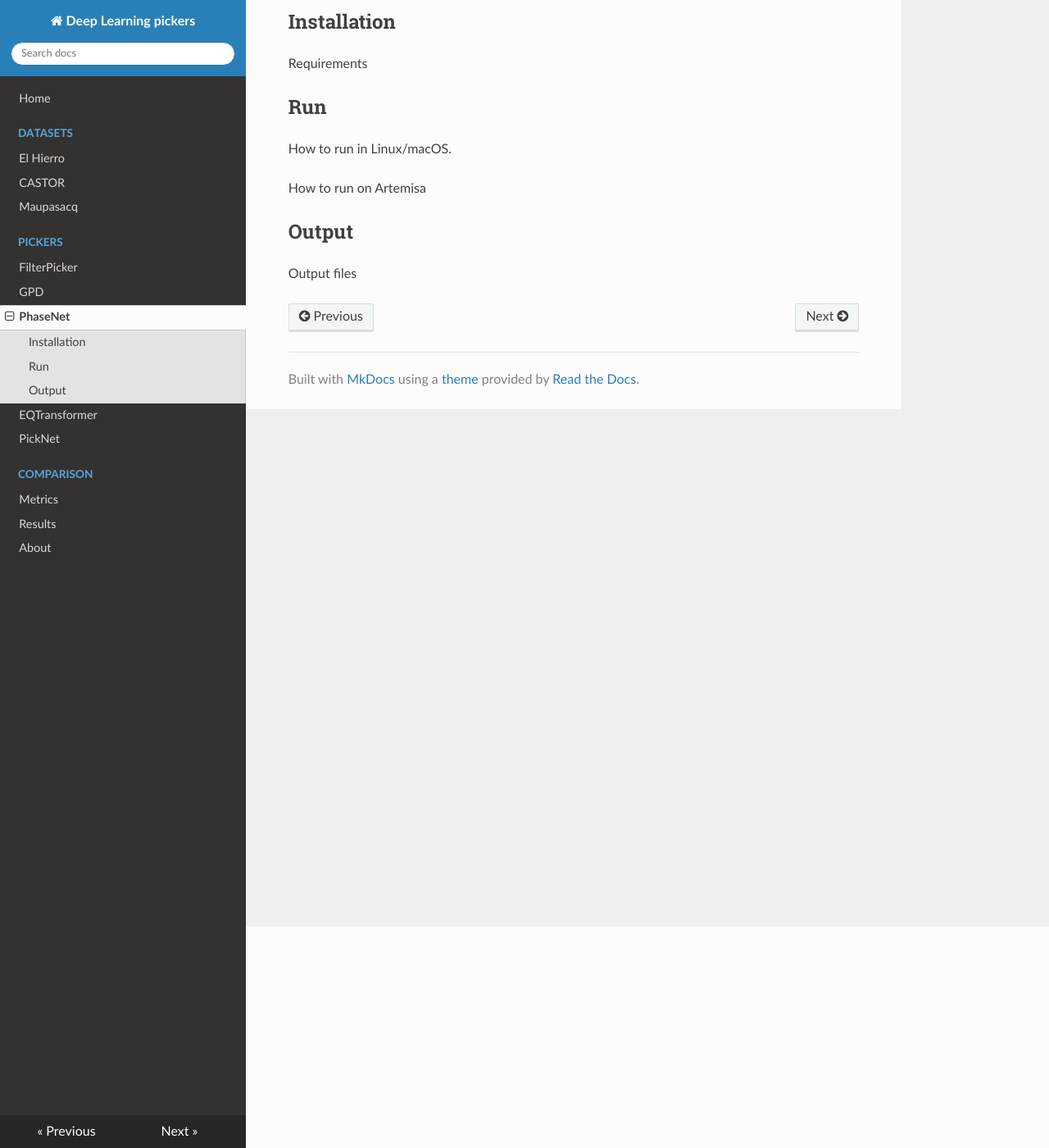
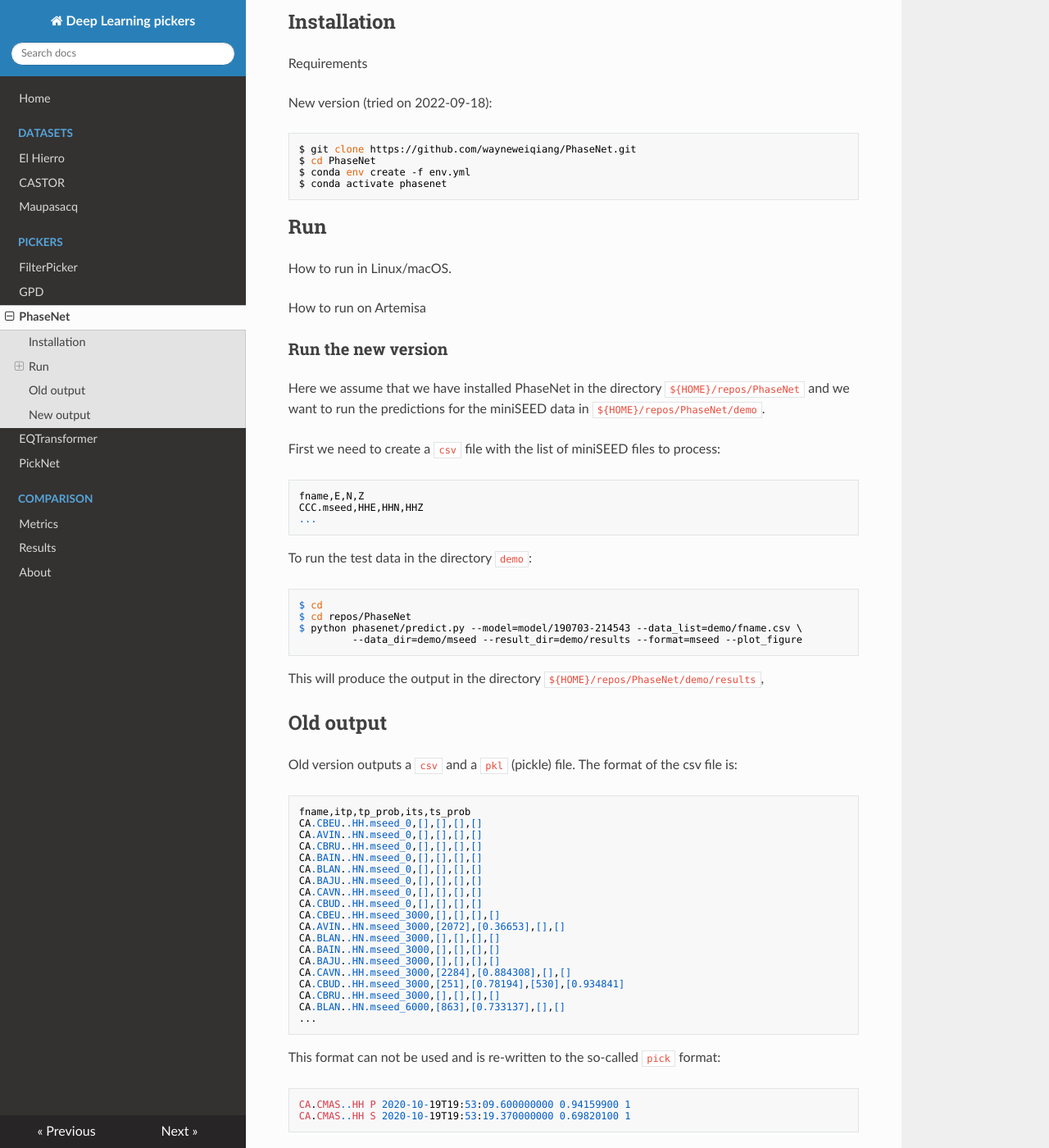
Before and after one commit to avillasenorh/DLPickersDoc, an MkDocs documentation site: the page built from docs/pickers/phasenet.md, in a window 1280 px wide and 1400 px high, scrolled down 270 px. Shown: the whole window at 82% size. Built offline with MkDocs 1.6.1, drawn with Linux system fonts in a browser that asks for light colours; nearby versions of some CDN libraries; some of the changed text lies outside the part shown.

Commit message:
Added info for new PhaseNet version

````diff
--- a/docs/pickers/phasenet.md
+++ b/docs/pickers/phasenet.md
@@ -9,12 +9,107 @@
 ## Installation
 
 Requirements
+
+
+New version (tried on 2022-09-18):
+
+```bash
+$ git clone https://github.com/wayneweiqiang/PhaseNet.git
+$ cd PhaseNet
+$ conda env create -f env.yml
+$ conda activate phasenet
+```
+
+
 ## Run
 
 How to run in Linux/macOS.
 
+How to run on Artemisa
 
-How to run on Artemisa
-## Output
+### Run the new version
 
-Output files
+Here we assume that we have installed PhaseNet in the directory `${HOME}/repos/PhaseNet`
+and we want to run the predictions for the miniSEED data in `${HOME}/repos/PhaseNet/demo`.
+
+First we need to create a `csv` file with the list of miniSEED files to process:
+
+```
+fname,E,N,Z
+CCC.mseed,HHE,HHN,HHZ
+...
+```
+
+To run the test data in the directory `demo`:
+
+```
+$ cd
+$ cd repos/PhaseNet
+$ python phasenet/predict.py --model=model/190703-214543 --data_list=demo/fname.csv \
+         --data_dir=demo/mseed --result_dir=demo/results --format=mseed --plot_figure
+```
+
+This will produce the output in the directory `${HOME}/repos/PhaseNet/demo/results`,
+
+## Old output
+
+Old version outputs a `csv` and a `pkl` (pickle) file. The format of the csv file is:
+
+```
+fname,itp,tp_prob,its,ts_prob
+CA.CBEU..HH.mseed_0,[],[],[],[]
+CA.AVIN..HN.mseed_0,[],[],[],[]
+CA.CBRU..HH.mseed_0,[],[],[],[]
+CA.BAIN..HN.mseed_0,[],[],[],[]
+CA.BLAN..HN.mseed_0,[],[],[],[]
+CA.BAJU..HN.mseed_0,[],[],[],[]
+CA.CAVN..HH.mseed_0,[],[],[],[]
+CA.CBUD..HH.mseed_0,[],[],[],[]
+CA.CBEU..HH.mseed_3000,[],[],[],[]
+CA.AVIN..HN.mseed_3000,[2072],[0.36653],[],[]
+CA.BLAN..HN.mseed_3000,[],[],[],[]
+CA.BAIN..HN.mseed_3000,[],[],[],[]
+CA.BAJU..HN.mseed_3000,[],[],[],[]
+CA.CAVN..HH.mseed_3000,[2284],[0.884308],[],[]
+CA.CBUD..HH.mseed_3000,[251],[0.78194],[530],[0.934841]
+CA.CBRU..HH.mseed_3000,[],[],[],[]
+CA.BLAN..HN.mseed_6000,[863],[0.733137],[],[]
+...
+```
+
+This format can not be used and is re-written to the so-called `pick` format:
+
+```
+CA.CMAS..HH P 2020-10-19T19:53:09.600000000 0.94159900 1
+CA.CMAS..HH S 2020-10-19T19:53:19.370000000 0.69820100 1
+```
+
+Also `markers` format to plot with `snuffler`:
+
+```
+# Snuffler Markers File Version 0.2
+phase: 2020-10-19 19:53:09.600000000   0   CA.CMAS..HHZ  None   None   None   P            None   False
+phase: 2020-10-19 19:53:19.370000000   0   CA.CMAS..HHN  None   None   None   S            None   False
+```
+
+## New output
+
+```
+file_name,begin_time,station_id,phase_index,phase_time,phase_score,phase_type
+CCC.mseed,2019-07-04T16:59:59.998,CCC.mseed,18021,2019-07-04T17:03:00.208,0.956,P
+CCC.mseed,2019-07-04T16:59:59.998,CCC.mseed,24742,2019-07-04T17:04:07.418,0.838,P
+CCC.mseed,2019-07-04T16:59:59.998,CCC.mseed,30658,2019-07-04T17:05:06.578,0.78,P
+CCC.mseed,2019-07-04T16:59:59.998,CCC.mseed,35298,2019-07-04T17:05:52.978,0.442,P
+CCC.mseed,2019-07-04T16:59:59.998,CCC.mseed,38846,2019-07-04T17:06:28.458,0.493,P
+CCC.mseed,2019-07-04T16:59:59.998,CCC.mseed,38900,2019-07-04T17:06:28.998,0.435,P
+CCC.mseed,2019-07-04T16:59:59.998,CCC.mseed,51138,2019-07-04T17:08:31.378,0.971,P
+...
+CCC.mseed,2019-07-04T16:59:59.998,CCC.mseed,2516038,2019-07-04T23:59:20.378,0.37,P
+CCC.mseed,2019-07-04T16:59:59.998,CCC.mseed,2516598,2019-07-04T23:59:25.978,0.961,P
+CCC.mseed,2019-07-04T16:59:59.998,CCC.mseed,2519071,2019-07-04T23:59:50.708,0.838,P
+CCC.mseed,2019-07-04T16:59:59.998,CCC.mseed,18412,2019-07-04T17:03:04.118,0.927,S
+CCC.mseed,2019-07-04T16:59:59.998,CCC.mseed,25121,2019-07-04T17:04:11.208,0.629,S
+CCC.mseed,2019-07-04T16:59:59.998,CCC.mseed,31022,2019-07-04T17:05:10.218,0.309,S
+CCC.mseed,2019-07-04T16:59:59.998,CCC.mseed,31401,2019-07-04T17:05:14.008,0.815,S
+CCC.mseed,2019-07-04T16:59:59.998,CCC.mseed,35681,2019-07-04T17:05:56.808,0.537,S
+...
````
